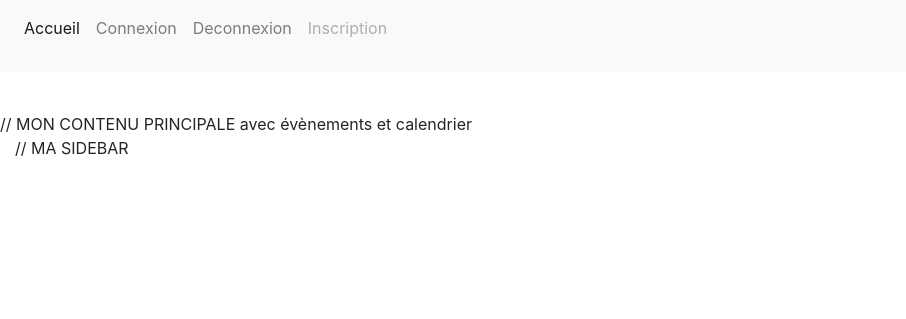
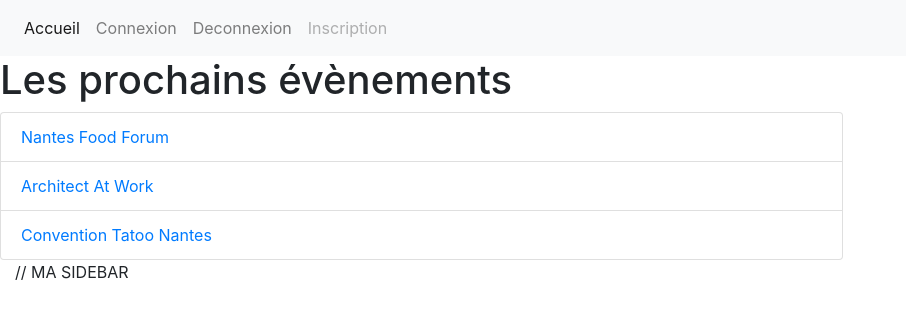
Before and after one commit to dvdleo/DiLeo, a PHP site: page / in a window 1280 px wide. Shown: the top 319 px of the page, without its empty margins (0-906 px from the left). Run offline with PHP 8.4, Linux system fonts and the light colour scheme.

Commit message:
archi final lundi

```diff
--- a/css/style.css
+++ b/css/style.css
@@ -0,0 +1,3 @@
+nav img .logo {
+	size: 20px;
+}
--- a/index.php
+++ b/index.php
@@ -1,5 +1,4 @@
 <?php include('layouts/header.php'); ?>
-<?php include('layouts/head.php'); ?>
 <?php include ('php/db.php'); ?>
 
 <?php
@@ -7,18 +6,24 @@
 $description = '';
 ?>
 	<?php include('layouts/head.php'); ?>
-    <?php include('layouts/header.php'); ?>
     <main>
         <div class="main">
 
             <div class="row">
                 <div class="col-sm-12 col-lg-8">
-        // MON CONTENU PRINCIPALE avec évènements et calendrier
+        <h1>Les prochains évènements</h1>
+        <div class="list-group">
+  <a href="#" class="list-group-item list-group-item-action-warning">Nantes Food Forum</a>
+  <a href="#" class="list-group-item list-group-item-action-warning">Architect At Work</a>
+  <a href="#" class="list-group-item list-group-item-action-warning">Convention Tatoo Nantes</a>
+</div>
                 </div>
             </div>
             <div class="col-sm-12 col-lg-4">
         // MA SIDEBAR
             </div>
+
+
         </div>
     </main>
      <?php include('layouts/footer.php'); ?>
--- a/layouts/header.php
+++ b/layouts/header.php
@@ -1,7 +1,5 @@
+
 <nav class="navbar navbar-expand-lg navbar-light bg-light">
-  <button class="navbar-toggler" type="button" data-toggle="collapse" data-target="#navbarNav" aria-controls="navbarNav" aria-expanded="false" aria-label="Toggle navigation">
-    <span class="navbar-toggler-icon"></span>
-  </button>
   <div class="collapse navbar-collapse" id="navbarNav">
     <ul class="navbar-nav">
       <li class="nav-item active">
@@ -11,7 +9,7 @@
         <a class="nav-link" href="login.php">Connexion</a>
       </li>
       <li class="nav-item">
-        <a class="nav-link" href="logout.php">Deconnexion</a>
+        <a class="nav-link" href="php/logout.php">Deconnexion</a>
       </li>
       <li class="nav-item">
         <a class="nav-link disabled" href="register.php">Inscription</a>
--- a/layouts/login.php
+++ b/login.php
@@ -14,4 +14,7 @@
 				<input type="text" required="required" class="form-control" placeholder="password">
 			</div>
 		</div>
+		<div>
+			<button type="button" class="btn btn-outline-success">Se connecter</button>
+		</div>
 	</form>
--- /dev/null
+++ b/php/logout.php
@@ -0,0 +1,5 @@
+<?php
+session_start();
+session_destroy();
+
+header('Location: ../index.php');
--- a/register.php
+++ b/register.php
@@ -3,7 +3,7 @@
 <?php include ('php/db.php'); ?>
 
 <div class="container">
-	<form>
+	<form method="POST" action="index.php">
 		<div class="card-body">
 			<div class="form-group">
 				<label for="name">Nom</label>
```
Also changed, not shown: img/logo.png (added), 1 other file.
